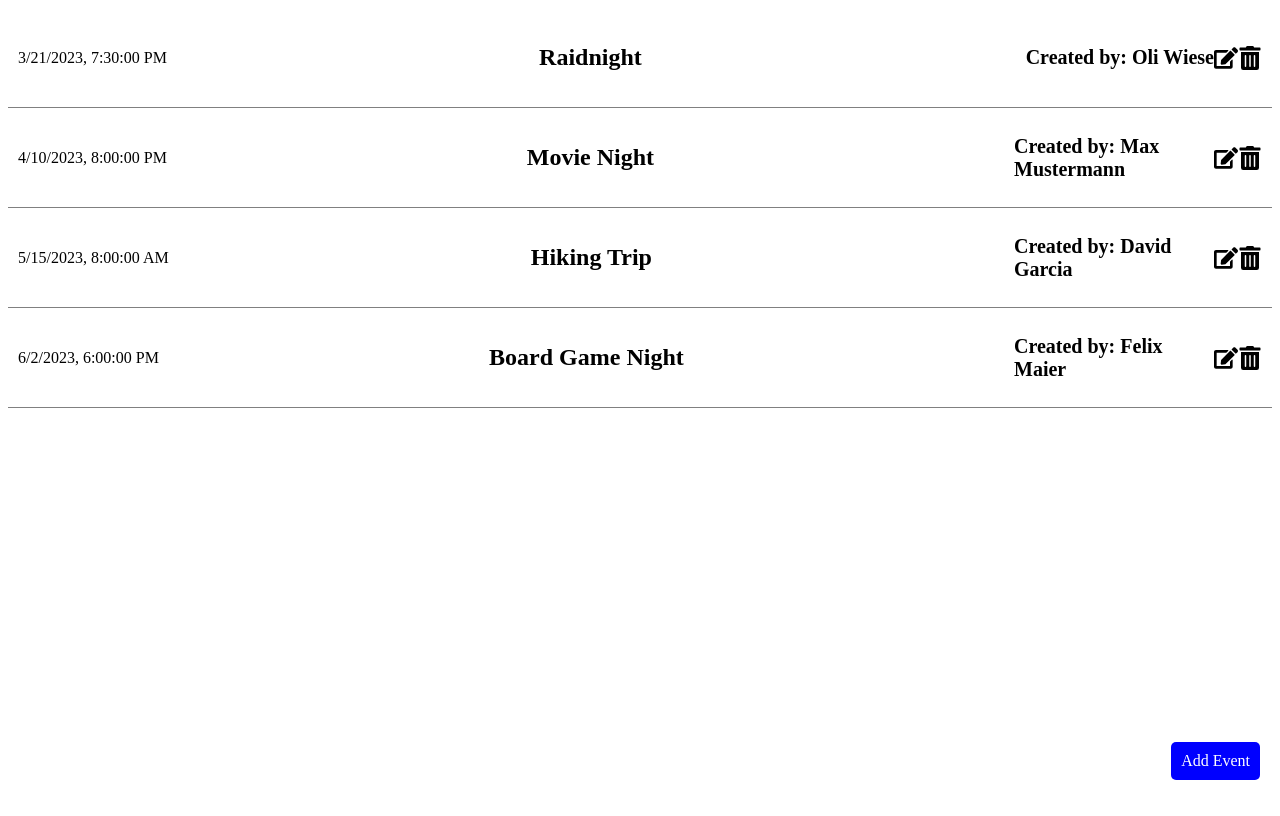
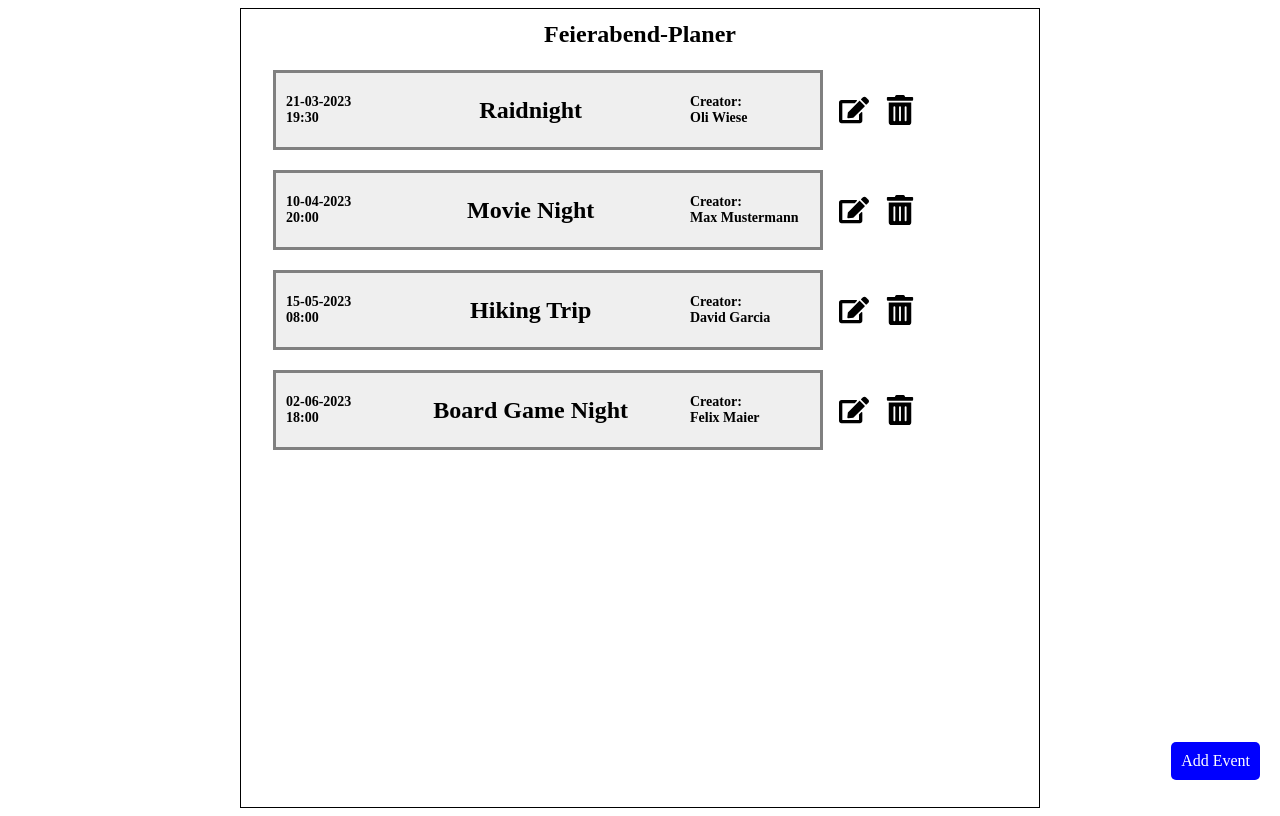
Before and after one commit to Syvex/IHK-Projekt-Feierabend-Planer, a React (Create React App) app: page / in a window 1280 px wide. Built offline with nearby package versions, Linux system fonts and the light colour scheme.

Commit message:
clean up and refactor some styles

```diff
--- a/src/EventOverview.js
+++ b/src/EventOverview.js
@@ -3,7 +3,7 @@ import './style.css';
 import * as mockData from './mockData.js';
 import { FaEdit, FaTrashAlt } from 'react-icons/fa';
 import EventDeleteDialog from './DeleteDialog';
-import { getUserName } from './helpers';
+import { getUserName, getDateAndTime } from './helpers';
 
 function EventList({ setCurrentEventId, setShowDetails }) {
   const [events, setEvents] = useState(mockData.mockEvents);
@@ -29,25 +29,37 @@ function EventList({ setCurrentEventId, setShowDetails }) {
   const renderEvents = useCallback(() => {
     return events.map((event) => {
       return (
-        <div key={event.eventId} className="event">
-          <div className="event-time">
-            {new Date(event.dateTime).toLocaleString()}
-          </div>
-          <div className="event-title">{event.title}</div>
-          <div className="event-creator">
-            Created by: {getUserName(event.creatorId)}
+        <div key={event.eventId} className="event-outer">
+          <div className="event-inner">
+            <div className="event-date-time">
+              <span>{getDateAndTime(event.dateTime)[0]}</span>
+              <span>{getDateAndTime(event.dateTime)[1]}</span>
+            </div>
+            <div className="event-title">{event.title}</div>
+            <div className="event-creator">
+              Creator:
+              <br />
+              {getUserName(event.creatorId)}
+            </div>
           </div>
           <div className="event-buttons">
             <FaEdit
-              size={24}
+              id="edit"
+              size={30}
+              data-tip="Bearbeiten"
+              data-for="editTip"
               onClick={(e) => {
                 e.preventDefault(),
                   setCurrentEventId(event.eventId),
                   setShowDetails(true);
               }}
             />
+
             <FaTrashAlt
-              size={24}
+              id="delete"
+              size={30}
+              data-tip="Löschen"
+              data-for="deleteTip"
               onClick={() => {
                 setEventToDelete(event);
                 setOpenDeleteDialog(true);
@@ -73,6 +85,7 @@ function EventList({ setCurrentEventId, setShowDetails }) {
 
   return (
     <div className="event-list">
+      <h2>Feierabend-Planer</h2>
       {renderEvents()}
       <div className="add-event-button" onClick={() => setShowDetails(true)}>
         Add Event
--- a/src/helpers.js
+++ b/src/helpers.js
@@ -9,3 +9,17 @@ export function getUserName(userId) {
     return '';
   }
 }
+
+export function formatDate(dateString) {
+  const dateObj = new Date(dateString);
+  const day = dateObj.getDate().toString().padStart(2, '0');
+  const month = (dateObj.getMonth() + 1).toString().padStart(2, '0');
+  const year = dateObj.getFullYear();
+  return `${day}-${month}-${year}`;
+}
+
+export function getDateAndTime(datetimeString) {
+  const date = formatDate(datetimeString.split('T')[0]);
+  const time = datetimeString.split('T')[1];
+  return [date, time];
+}
--- a/src/style.css
+++ b/src/style.css
@@ -1,11 +1,17 @@
 /* Styles for the event overview container */
-.event-overview {
-  position: relative;
-  width: 1000px;
-  height: 1000px;
+.event-list {
+  box-sizing: border-box;
+  width: 800px;
+  height: 800px;
   margin: 0 auto;
   overflow: auto;
+  padding: 0 2rem;
   border: 1px solid black;
+}
+
+.event-list h2 {
+  text-align: center;
+  margin: 12px 0;
 }
 
 /* Styles for the "Add Event" button */
@@ -22,14 +28,22 @@
 }
 
 /* Styles for the event container */
-.event {
+.event-outer {
   display: flex;
   align-items: center;
   width: 100%;
   height: 100px;
+}
+
+.event-inner {
+  display: flex;
+  width: 550px;
+  height: 80px;
+  align-items: center;
+  box-sizing: border-box;
   padding: 10px;
-  box-sizing: border-box;
-  border-bottom: 1px solid gray;
+  border: 3px solid gray;
+  background-color: #efefef;
 }
 
 /* Styles for the event date and time */
@@ -38,8 +52,7 @@
   flex-direction: column;
   align-items: flex-start;
   justify-content: center;
-  width: 200px;
-  font-size: 20px;
+  font-size: 14px;
   font-weight: bold;
   margin-right: 20px;
 }
@@ -58,9 +71,9 @@
 .event-creator {
   display: flex;
   align-items: center;
-  justify-content: flex-end;
-  width: 200px;
-  font-size: 20px;
+  justify-self: flex-end;
+  width: 120px;
+  font-size: 14px;
   font-weight: bold;
 }
 
@@ -74,6 +87,21 @@
   margin-left: 10px;
   cursor: pointer;
   border-radius: 5px;
+}
+
+.event-buttons > * {
+  margin-left: 1rem;
+  cursor: pointer;
+}
+
+.event-buttons > #edit:hover {
+  color: blue;
+  transition: color 0.5s ease-in-out;
+}
+
+.event-buttons > #delete:hover {
+  color: red;
+  transition: color 0.3s ease-in-out;
 }
 
 .event-button.edit {
```
